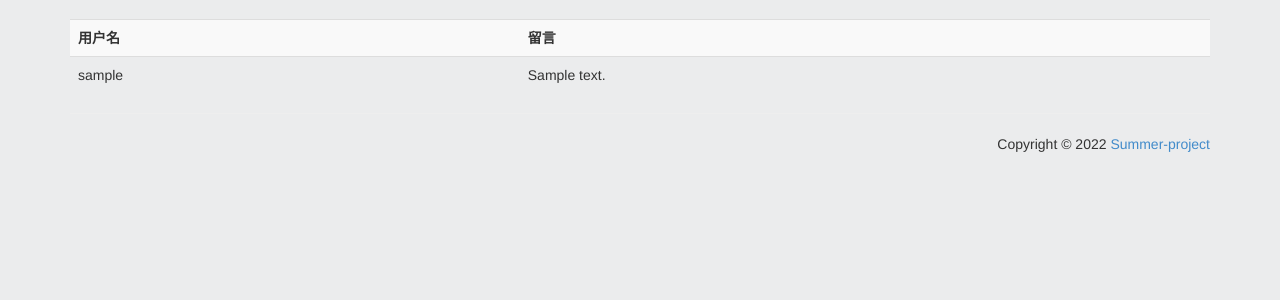
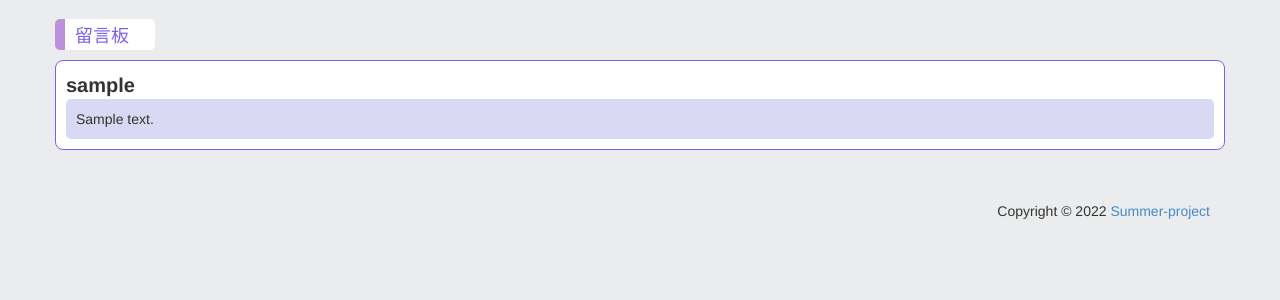
Before and after one commit to Taaami/2022-summer-project, a PHP site: page /message.php in a window 1280 px wide. Shown: the part 51-351 px from the top of the page. Run offline with PHP 8.4, Linux system fonts and the light colour scheme; tables that the repository leaves empty hold one stand-in row (values such as "Sample post"); some libraries are stand-ins or nearby versions.

Commit message:
前端美化

```diff
--- a/docker/demo/src/css/style.css
+++ b/docker/demo/src/css/style.css
@@ -129,3 +129,34 @@ body {
 .upload-img {
     margin-left: 15px;
 }
+
+.message-content-body {
+    background-color: white;
+    border: 1px solid #7d60ea;
+    border-radius: 8px;
+    width: auto;
+    display: flex;
+    flex-direction: column;
+    padding:10px;
+    margin-bottom: 10px;
+}
+.message-user {
+    font-size: 20px;
+    font-weight: 600;
+}
+
+.message-content {
+    background-color: #d9d9f3;
+    padding: 10px;
+    border-radius: 5px;
+}
+
+.message-title-big {
+    border-left: 10px solid rgb(188, 144, 218);
+    padding-left: 10px; padding-top: 5px;
+    width: 100px;
+    background-color: white;
+    color:#7d60ea; font-size: 18px;
+    border-radius: 5px;
+    margin-bottom: 10px;
+}
--- a/docker/demo/src/message.php
+++ b/docker/demo/src/message.php
@@ -6,25 +6,20 @@ $query = "SELECT * FROM comment ORDER BY comment_id";
 $data = mysqli_query($dbc,$query) or die('Error!!');
 mysqli_close($dbc);
 ?>
-<div class="bs-example table-responsive">
-	<table class="table table-striped table-hover ">
-	<tr>
-		<th>用户名</th>
-		<th>留言</th>
-	</tr>
+<div class="row">
+<div class="message-title-big">留言板</div>
 <?php
 while($com = mysqli_fetch_array($data)) {
 	//净化输出变量
 	$html['username'] = htmlspecialchars($com['user_name']);
 	$html['comment_text'] = htmlspecialchars($com['comment_text']);
 
-	echo '<tr>';
-	echo '<td>'.$html['username'].'</td>';
-	echo '<td>'.$html['comment_text'].'</td>';
-	echo '</tr>';
+	echo '<div class="message-content-body">';
+	echo '<div class="message-user">'.$html['username'].'</div>';
+	echo '<div class="message-content">'.$html['comment_text'].'</div>';
+	echo '</div>';
 }
 ?>
-</table>
 </div>
 <?php
 if (isset($_SESSION['username']))
--- a/docker/demo/src/sys/lib.php
+++ b/docker/demo/src/sys/lib.php
@@ -1,23 +1,13 @@
 <?php
 
-//自写函数存放处
 
-/*function clean_input($dirty){
-    if (get_magic_quotes_gpc()) {
-        $clean = mysql_real_escape_string(stripslashes($dirty));
-    }else{
-        $clean = mysql_real_escape_string($dirty);
-    }
-    return $clean;
-}*/
 
 function isNotXss($str){
-	$restr = htmlspecialchars($str);
 	//把预定义的字符 "<" （小于）和 ">" （大于）转换为 HTML 实体
+    $restr = preg_replace( '/<(.*)s(.*)c(.*)r(.*)i(.*)p(.*)t/i', '', $str);
+    $restr = htmlspecialchars($restr);
 	return $restr;
 }
-
-
 
 function is_pic($file_name)
 {
```
Also changed, not shown: docker/demo/src/search.php (+7 -19 lines).
